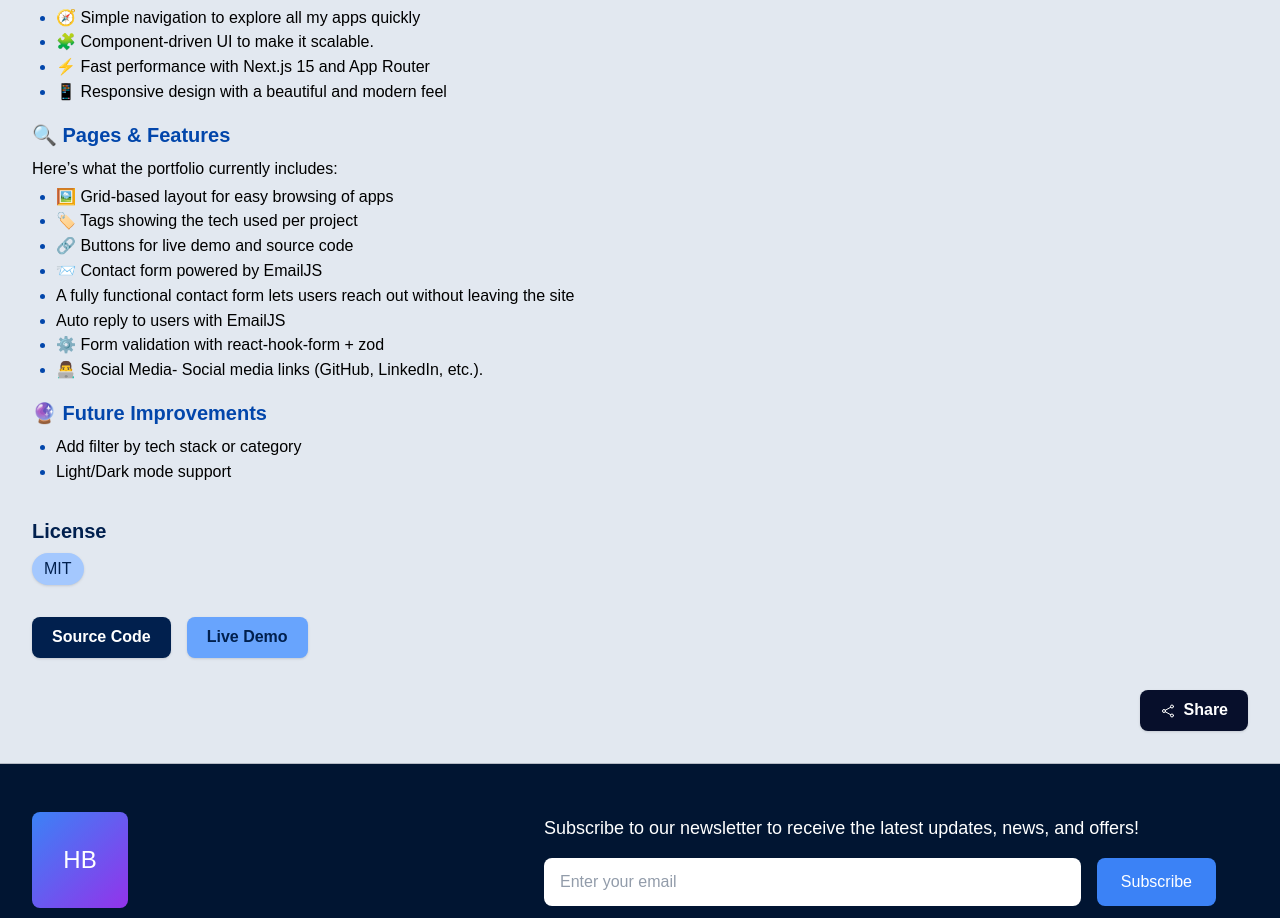
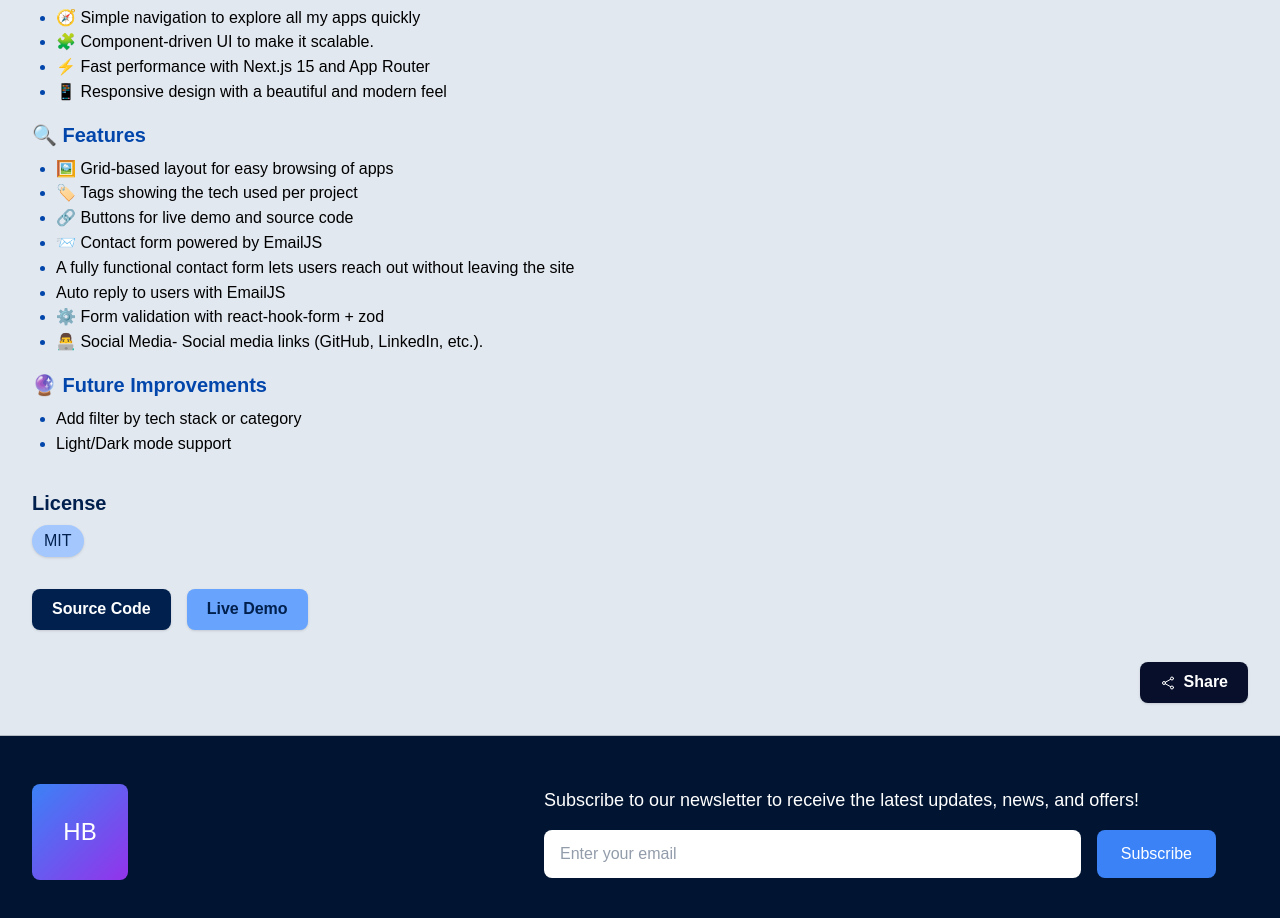
Before and after one commit to hemanthbabu648/apps-hub, a Next.js app: page /projects/0112130e-5c0c-4bba-ba9f-4d110c549515 in a window 1280 px wide. Shown: the part 1327-2245 px from the top of the page. Built offline with nearby package versions, Linux system fonts and the light colour scheme; a web font is replaced by a local one.

Commit message:
(fix) : correction in project 4 details

```diff
--- a/src/app/projects/0112130e-5c0c-4bba-ba9f-4d110c549515/page.tsx
+++ b/src/app/projects/0112130e-5c0c-4bba-ba9f-4d110c549515/page.tsx
@@ -69,8 +69,7 @@ function ProjectPage() {
         </section>
 
         <section >
-          <h2 className="text-xl font-semibold mb-2 text-primary-blue-300">🔍 Pages & Features</h2>
-          <p className='mb-1 text-base'>Here’s what the portfolio currently includes:</p>
+          <h2 className="text-xl font-semibold mb-2 text-primary-blue-300">🔍 Features</h2>
           <ul className="list-disc pl-6 text-gray-700">
             {features.map((feature, idx) => (
               <li key={idx} className="marker:text-primary-blue-300">{feature}</li>
```
